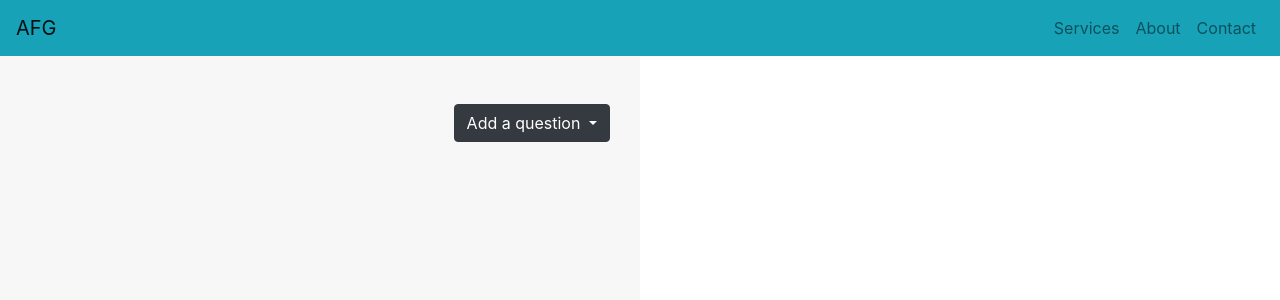
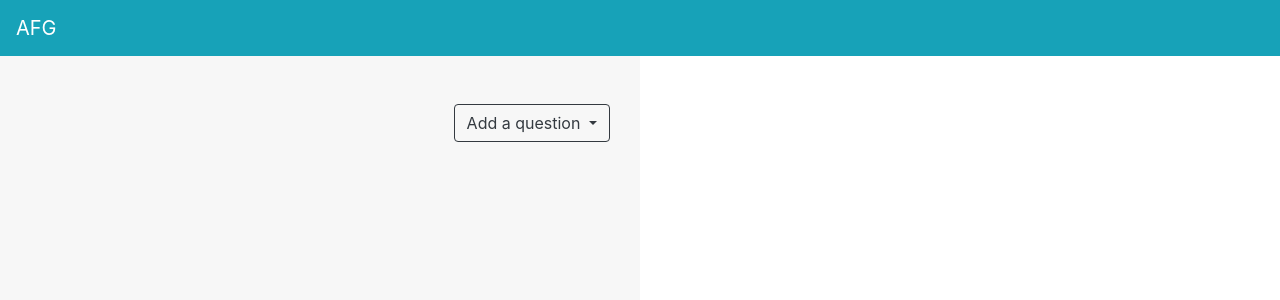
Before and after one commit to nytro04/vue-home-assignment, a Vue app: page / in a window 1280 px wide. Shown: the top 300 px of the page. Built offline with nearby package versions, Linux system fonts and the light colour scheme; what vue-js-modal would draw is missing.

Commit message:
finished assignment

```diff
--- a/src/components/LongText.vue
+++ b/src/components/LongText.vue
@@ -1,15 +1,5 @@
 <template>
   <div>
-    <!-- <b-button v-b-modal.modal-prevent-closing>Open Modal</b-button> -->
-
-    <!-- <div class="mt-3">
-      Submitted Names:
-      <div v-if="submittedNames.length === 0">--</div>
-      <ul v-else class="mb-0 pl-3">
-        <li v-for="name in submittedNames" :key="name">{{ name }}</li>
-      </ul>
-    </div> -->
-
     <b-modal id="long-survey-text" ref="long-modal" title="Long Text" @show="resetModal" @hidden="resetModal" @ok="handleOk">
       <form ref="form" @submit.stop.prevent="handleSubmit">
         <b-form-group :state="longState" label="Please enter your long survey question" label-for="long-input" invalid-feedback="Long input is required">
@@ -57,23 +47,18 @@ export default {
       if (!this.checkFormValidity()) {
         return;
       }
-      // Push the name to submitted names
 
       let surveyDB = JSON.parse(localStorage.getItem("survey"));
       surveyDB = surveyDB ? surveyDB : [];
-
-      console.log(this.long);
 
       const longSurvey = {
         name: "LONG TEXT",
         label: this.long
       };
 
-      console.log(longSurvey);
-
       localStorage.setItem("survey", JSON.stringify([...surveyDB, longSurvey]));
 
-      console.log(JSON.parse(localStorage.getItem("survey")));
+      this.$emit("reload");
 
       // Hide the modal manually
       this.$nextTick(() => {
--- a/src/components/Navbar.vue
+++ b/src/components/Navbar.vue
@@ -1,28 +1,6 @@
 <template>
-  <nav class="navbar navbar-expand-lg navbar-light bg-info">
-    <router-link class="navbar-brand" to="/">AFG</router-link>
-    <button
-      type="button"
-      class="navbar-toggler"
-      data-toggle="collapse"
-      data-target="#assignmentOne"
-    >
-      <span class="navbar-toggler-icon"></span>
-    </button>
-
-    <div class="collapse navbar-collapse" id="assignmentOne">
-      <ul class="navbar-nav ml-auto">
-        <li class="nav-item">
-          <router-link to="/services" class="nav-link">Services</router-link>
-        </li>
-        <li class="nav-item">
-          <router-link to="/about" class="nav-link">About</router-link>
-        </li>
-        <li class="nav-item">
-          <router-link to="/contact" class="nav-link">Contact</router-link>
-        </li>
-      </ul>
-    </div>
+  <nav class="navbar navbar-expand-lg navbar-light  bg-info">
+    <router-link class="navbar-brand text-white" to="/">AFG</router-link>
   </nav>
 </template>
 
--- a/src/components/ShortText.vue
+++ b/src/components/ShortText.vue
@@ -1,15 +1,5 @@
 <template>
   <div>
-    <!-- <b-button v-b-modal.modal-prevent-closing>Open Modal</b-button> -->
-
-    <!-- <div class="mt-3">
-      Submitted Names:
-      <div v-if="submittedNames.length === 0">--</div>
-      <ul v-else class="mb-0 pl-3">
-        <li v-for="name in submittedNames" :key="name">{{ name }}</li>
-      </ul>
-    </div> -->
-
     <b-modal id="modal-prevent-closing" ref="short-modal" title="Short Text" @show="resetModal" @hidden="resetModal" @ok="handleOk">
       <form ref="form" @submit.stop.prevent="handleSubmit">
         <b-form-group :state="shortState" label="Please enter your short survey question" label-for="short-input" invalid-feedback="Short input is required">
@@ -59,28 +49,22 @@ export default {
       if (!this.checkFormValidity()) {
         return;
       }
-      // Push the name to submitted names
 
       let surveyDB = JSON.parse(localStorage.getItem("survey"));
       surveyDB = surveyDB ? surveyDB : [];
-
-      console.log(this.short);
 
       const shortSurvey = {
         name: "SHORT TEXT",
         label: this.short
       };
 
-      console.log(shortSurvey);
-
       localStorage.setItem(
         "survey",
         JSON.stringify([...surveyDB, shortSurvey])
       );
 
-      console.log(JSON.parse(localStorage.getItem("survey")));
+      this.$emit("reload");
 
-      // Hide the modal manually
       this.$nextTick(() => {
         this.$bvModal.hide("modal-prevent-closing");
       });
--- a/src/components/SingleChoice.vue
+++ b/src/components/SingleChoice.vue
@@ -1,30 +1,10 @@
 <template>
   <div>
-    <!-- <b-button v-b-modal.modal-prevent-closing>Open Modal</b-button> -->
-
-    <!-- <div class="mt-3">
-      Submitted Names:
-      <div v-if="submittedNames.length === 0">--</div>
-      <ul v-else class="mb-0 pl-3">
-        <li v-for="name in submittedNames" :key="name">{{ name }}</li>
-      </ul>
-    </div> -->
-
     <b-modal id="single-choice-survey" ref="single-choice" title="Single Choice" @show="resetModal" @hidden="resetModal" @ok="handleOk">
       <form ref="form" @submit.stop.prevent="handleSubmit">
         <b-form-group :state="singleState" label="Please enter your single choice survey question" label-for="single-choice" invalid-feedback="input is required">
           <b-form-input id="single-choice" v-model="single" :state="singleState" required></b-form-input>
-          <!-- <b-form-radio-group
-            id="single-choice"
-            v-model="selected"
-            :options="options"
-            buttons
-            button-variant="outline-dark"
-            stacked
-            name="radio-btn-stacked"
-            :state="longState"
-            required
-          ></b-form-radio-group> -->
+
         </b-form-group>
       </form>
       <template v-slot:modal-footer="{ ok, cancel }">
@@ -45,11 +25,6 @@ export default {
     return {
       single: "",
       singleState: null
-      //   selected: "",
-      //   options: [
-      //     { text: "Yes", value: "Yes" },
-      //     { text: "No", value: "No" }
-      //   ]
     };
   },
   methods: {
@@ -69,30 +44,24 @@ export default {
       this.handleSubmit();
     },
     handleSubmit() {
-      // Exit when the form isn't valid
       if (!this.checkFormValidity()) {
         return;
       }
-      // Push the name to submitted names
 
       let surveyDB = JSON.parse(localStorage.getItem("survey"));
       surveyDB = surveyDB ? surveyDB : [];
-
-      console.log(this.single);
 
       const singleSurvey = {
         name: "SINGLE CHOICE",
         label: this.single
       };
 
-      console.log(singleSurvey);
-
       localStorage.setItem(
         "survey",
         JSON.stringify([...surveyDB, singleSurvey])
       );
 
-      console.log(JSON.parse(localStorage.getItem("survey")));
+      this.$emit("reload");
 
       // Hide the modal manually
       this.$nextTick(() => {
--- a/src/router/index.js
+++ b/src/router/index.js
@@ -9,29 +9,6 @@ const routes = [
     path: "/",
     name: "Home",
     component: Home
-  },
-  // {
-  //   path: "/about",
-  //   name: "About",
-  //   // route level code-splitting
-  //   // this generates a separate chunk (about.[hash].js) for this route
-  //   // which is lazy-loaded when the route is visited.
-  //   component: () =>
-  //     import(/* webpackChunkName: "about" */ "../views/About.vue")
-  // },
-  {
-    path: "/add-survey",
-    name: "AddSurvey",
-    // route level code-splitting
-    // this generates a separate chunk (about.[hash].js) for this route
-    // which is lazy-loaded when the route is visited.
-    component: () =>
-      import(/* webpackChunkName: "add survey" */ "../views/AddSurvey.vue")
-  },
-  {
-    path: "/add-short-text",
-    name: "ShortText",
-    component: () => import("../components/ShortText.vue")
   }
 ];
 
--- a/src/views/AddSurvey.vue
+++ b/src/views/AddSurvey.vue
@@ -1,19 +1,14 @@
 <template>
   <div class="container py-5">
-    <ShortText ref="short-modal" />
-    <LongText ref="long-modal" />
-    <SingleChoice ref="single-choice" />
-    <!-- <modal name="short-modal" /> -->
-    <!-- <modal ref="short-modal"></modal> -->
+    <ShortText ref="short-modal" @reload="reload" />
+    <LongText ref="long-modal" @reload="reload" />
+    <SingleChoice ref="single-choice" @reload="reload" />
     <div class="dropdown text-right">
-      <a class="btn btn-dark dropdown-toggle" href="#" role="button" id="dropdownMenuLink" data-toggle="dropdown" aria-haspopup="true" aria-expanded="false">
+      <a class="btn btn-outline-dark dropdown-toggle" href="#" role="button" id="dropdownMenuLink" data-toggle="dropdown" aria-haspopup="true" aria-expanded="false">
         Add a question
       </a>
 
       <div class="dropdown-menu" aria-labelledby="dropdownMenuLink">
-        <!--
-        <router-link class="dropdown-item" :to="{ name: 'ShortText' }"
-          >Short Text</router-link> -->
         <button class="dropdown-item" v-b-modal.modal-prevent-closing>
           Short Text
         </button>
@@ -43,6 +38,7 @@ import LongText from "../components/LongText";
 import SingleChoice from "../components/SingleChoice";
 
 export default {
+  props: ["questions"],
   name: "AddSurvey",
   components: {
     ShortText,
@@ -50,12 +46,14 @@ export default {
     SingleChoice
   },
   data() {
-    return {
-      questions: JSON.parse(localStorage.getItem("survey"))
-    };
+    return {};
   },
 
-  methods: {}
+  methods: {
+    reload() {
+      this.$emit("updateLS");
+    }
+  }
 };
 </script>
 
--- a/src/views/Home.vue
+++ b/src/views/Home.vue
@@ -1,14 +1,10 @@
 <template>
-  <!-- <div class="container"> -->
   <div class="row">
     <div class="col-md-6">
-      <!-- <div class="container"> -->
-      <AddSurvey />
-      <!-- </div> -->
+      <AddSurvey :questions="surveyList" @updateLS="preview" />
     </div>
     <div class="col-md-6">
-      <Preview />
-      <!-- </div> -->
+      <Preview :questions="surveyList" @updateLS="preview" />
     </div>
   </div>
 </template>
@@ -26,7 +22,15 @@ export default {
     Preview
   },
   data() {
-    return {};
+    return {
+      surveyList: JSON.parse(localStorage.getItem("survey"))
+    };
+  },
+  methods: {
+    preview() {
+      console.log("preview");
+      return (this.surveyList = JSON.parse(localStorage.getItem("survey")));
+    }
   }
 };
 </script>
--- a/src/views/Preview.vue
+++ b/src/views/Preview.vue
@@ -6,7 +6,6 @@
           <p class="question__normal">
             {{ index + 1 }} → {{ question.label }} ?
           </p>
-          <!-- <p class="question__normal">{{ question.name }} ?</p> -->
           <input v-if="question.name === 'SHORT TEXT'" type="text" placeholder="Type your answer here..." />
           <textarea v-if="question.name === 'LONG TEXT'" name="long-text" id="long-text" cols="50" rows="3" placeholder="Type your answer here..."></textarea>
           <template v-if="question.name === 'SINGLE CHOICE'">
@@ -19,10 +18,6 @@
               <label for="no">No</label>
             </div>
           </template>
-
-          <!-- <p v-if="question.name === 'SHORT TEXT'" class="question__light">
-            {{ index + 1 }} → {{ question.label }}
-          </p> -->
         </li>
       </ul>
     </div>
@@ -31,11 +26,12 @@
 
 <script>
 export default {
+  props: ["questions"],
   name: "Preview",
   components: {},
   data() {
     return {
-      questions: JSON.parse(localStorage.getItem("survey"))
+      picked: ""
     };
   },
 
@@ -58,17 +54,6 @@ li {
 
   &__normal {
   }
-
-  //   input,
-  //   select,
-  //   input:active,
-  //   select:focus,
-  //   input:focus,
-  //   select:active {
-  //     border-color: #fff;
-  //     outline: none;
-  //     background-color: #fff;
-  //   }
 }
 
 input,
@@ -106,12 +91,4 @@ input[type="radio"] {
     background-color: #eeeeee;
   }
 }
-
-// textarea {
-//   padding-bottom: 0.5rem;
-//   border: none;
-//   border-bottom: 1px solid #e7e7e7;
-//   width: 70%;
-//   margin-bottom: 2rem;
-// }
 </style>
```
